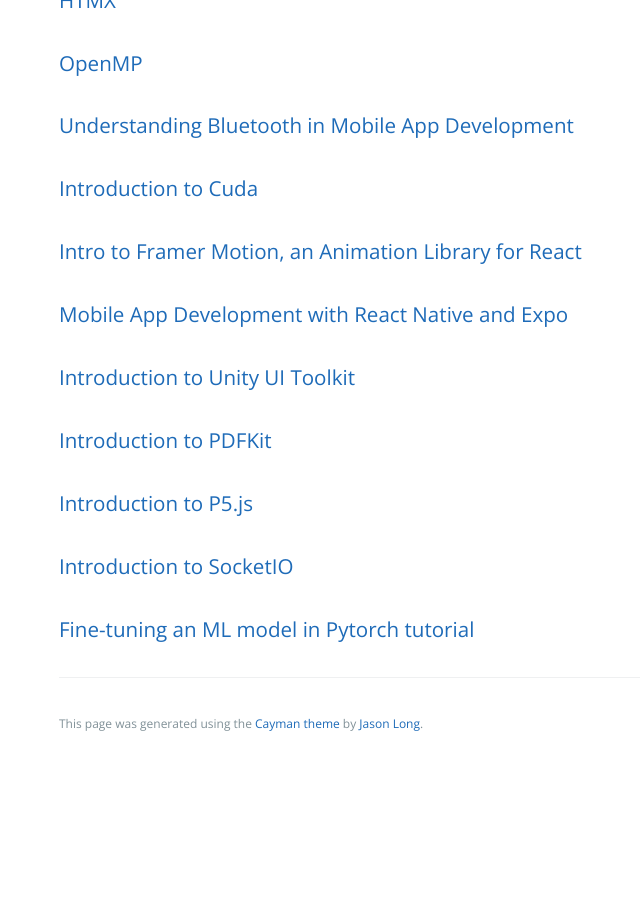
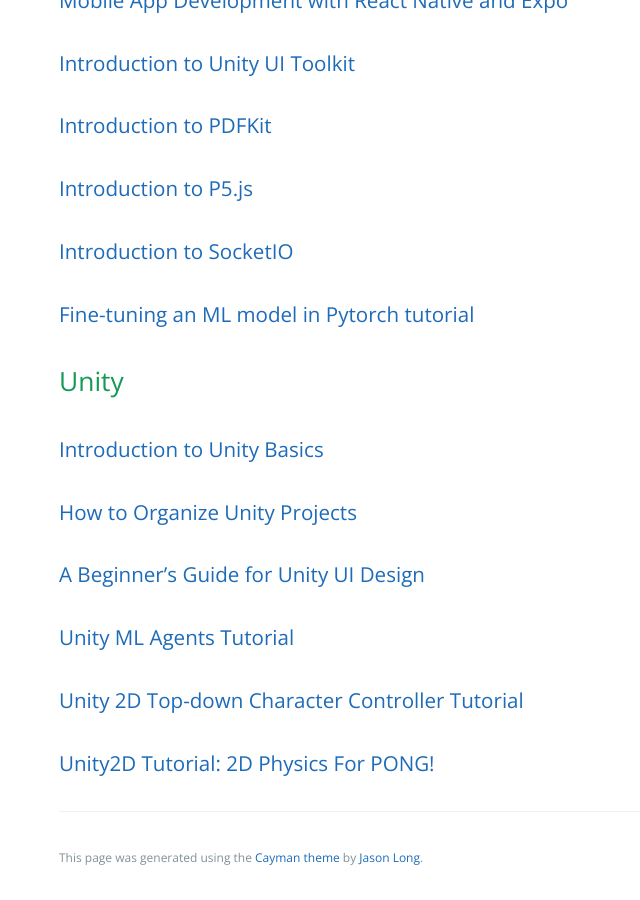
Before and after one commit to learning-software-engineering/learning-software-engineering.github.io, a Jekyll site: the page built from Topics/Tech_Stacks.md, in a window 1280 px wide and 900 px high, scrolled down 6462 px. Shown: the whole window, without its empty margins (165-805 px from the left). Built offline with Jekyll 4.4.1, drawn with Linux system fonts in a browser that asks for light colours; our own code applies the rules of GitHub Pages for plain Markdown files; before the commit the page ends 7228 px from its top, so only the background shows below that; some of the changed text lies outside the part shown.

Commit message:
techstacks: organize unity projects

```diff
--- a/Topics/Tech_Stacks.md
+++ b/Topics/Tech_Stacks.md
@@ -213,3 +203,17 @@
 ### [Introduction to SocketIO](./Tech_Stacks/SocketIO/Intro_to_SocketIO.md)
 
 ### [Fine-tuning an ML model in Pytorch tutorial](./Tech_Stacks/fine-tuning-ml/Fine-tuning.md)
+
+## Unity
+
+### [Introduction to Unity Basics](./Tech_Stacks/Unity/Unity_Intro.md)
+
+### [How to Organize Unity Projects](./Tech_Stacks/Unity/Unity_Organization.md)
+
+### [A Beginner's Guide for Unity UI Design](./Tech_Stacks/Unity/Unity_UI.md)
+
+### [Unity ML Agents Tutorial](./Tech_Stacks/Unity/Unity_ML_Agents.md)
+
+### [Unity 2D Top-down Character Controller Tutorial](./Tech_Stacks/Unity/Unity_Tutorial_2D_TopDown_Character_Controller.md)
+
+### [Unity2D Tutorial: 2D Physics For PONG!](./Tech_Stacks/Unity/Unity2D_Tutorial_2D_Physics_For_PONG.md)
```
Also changed, not shown: other parts of Topics/Tech_Stacks.md (+0 -10 lines).
